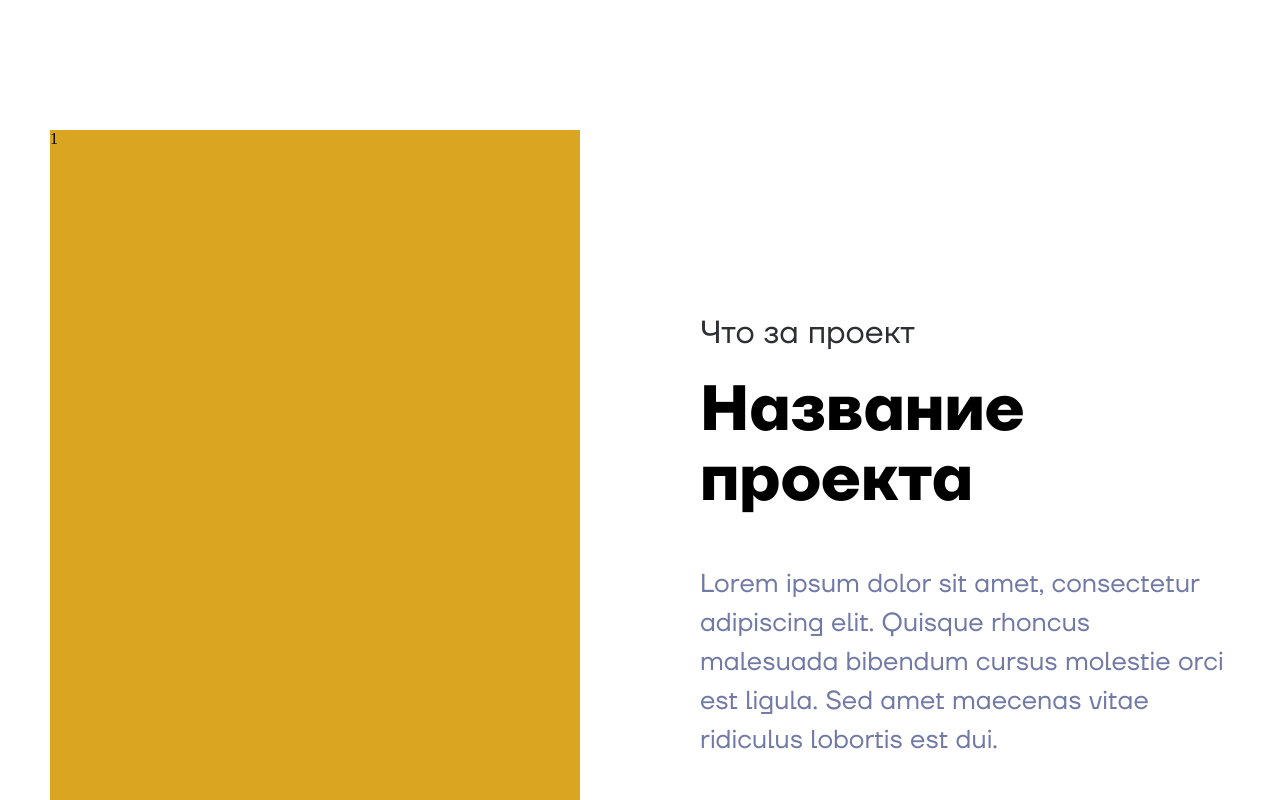
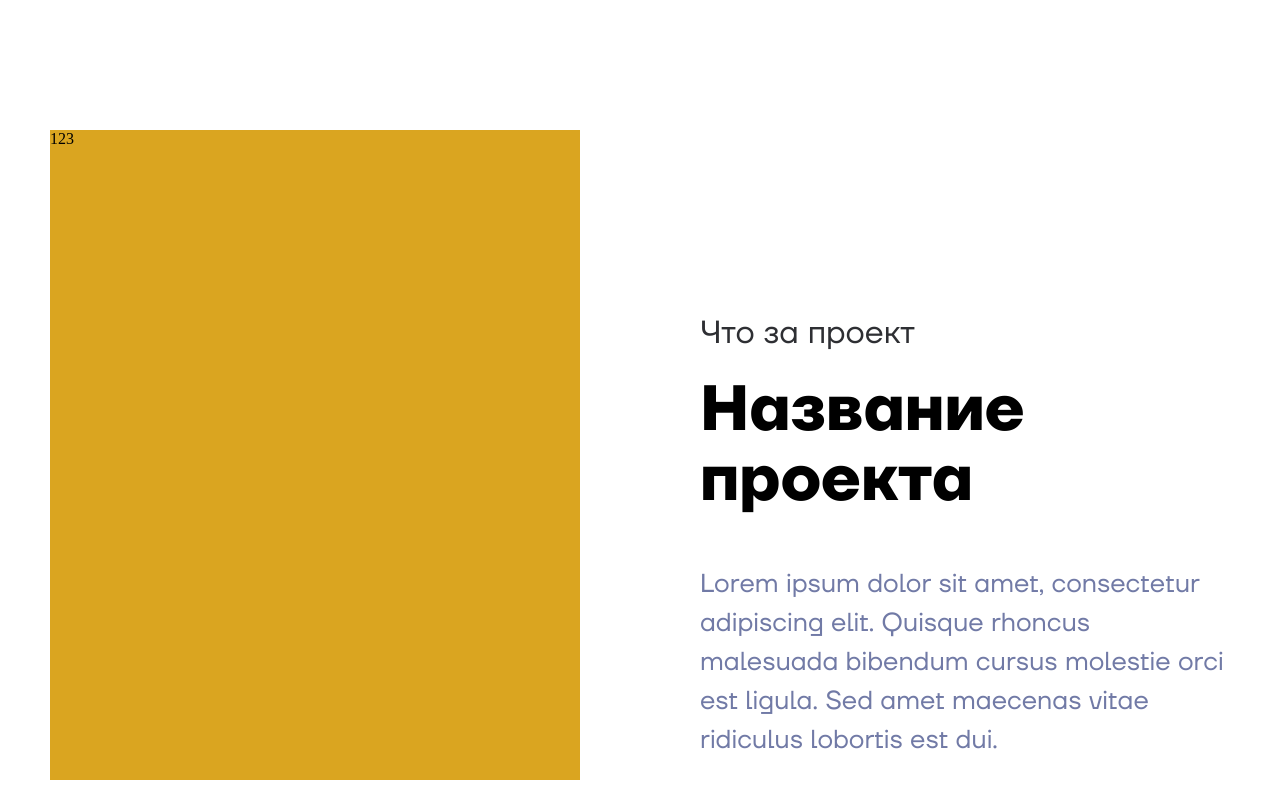
Before and after one commit to SkyGopnik/lab.pics, a Next.js app: page / in a window 1280 px wide. Shown: the part 760-1560 px from the top of the page. Built offline with nearby package versions, Linux system fonts and the light colour scheme.

Commit message:
portfolio

```diff
--- a/components/Pages/MainSection/MainSection.tsx
+++ b/components/Pages/MainSection/MainSection.tsx
@@ -5,7 +5,7 @@ import style from "./MainSection.module.scss";
 export class MainSection extends React.Component {
   render() {
     return (
-      <section className={style.main}>
+      <section id="main-section" className={style.main}>
         <div className={style.rightImg} />
         <div className="container">
           <div className={style.content}>
--- a/components/Pages/PortfolioSection/PortfolioSection.module.scss
+++ b/components/Pages/PortfolioSection/PortfolioSection.module.scss
@@ -9,7 +9,13 @@
     }
 
     .scroll {
-      background-color: goldenrod;
+      position: relative;
+      //background-color: goldenrod;
+      div {
+        height: 650px;
+
+        background-color: goldenrod;
+      }
     }
 
     .list {
--- a/components/Pages/PortfolioSection/PortfolioSection.tsx
+++ b/components/Pages/PortfolioSection/PortfolioSection.tsx
@@ -1,16 +1,50 @@
 import React from "react";
+import { motion } from "framer-motion";
 import Link from "next/link";
 
 import style from './PortfolioSection.module.scss';
 
-export class PortfolioSection extends React.Component {
+interface IProps {}
+
+interface IState {
+  scrollBlock: number
+}
+
+export class PortfolioSection extends React.Component<IProps, IState> {
+  constructor(props) {
+    super(props);
+
+    this.state = {
+      scrollBlock: 0
+    };
+  }
+
+  componentDidMount() {
+    document.addEventListener('scroll', (e) => {
+      const fromY = document.getElementById('main-section').offsetHeight;
+      console.log('----');
+      console.log(document.getElementById('main-section').offsetHeight);
+      console.log(pageYOffset);
+
+      this.setState({
+        scrollBlock: pageYOffset > fromY + 50 ? pageYOffset - fromY + 50 : 0
+      })
+    });
+  }
+
   render() {
+    const { scrollBlock } = this.state;
+
     return (
       <section className={style.portfolio}>
         <div className="container">
           <div className={style.portfolioWrapper}>
-            <div className={style.scroll}>
-              1
+            <div className={style.scroll} onClick={() => this.setState({ scrollBlock: scrollBlock + 50 })}>
+              {/*<motion.div animate={{ y: scrollBlock }}>1</motion.div>*/}
+              <div style={{
+                position: "sticky",
+                top: 90
+              }}>123</div>
             </div>
             <div className={style.list}>
               <div className={style.item}>
--- a/package.json
+++ b/package.json
@@ -8,6 +8,7 @@
     "start": "next start"
   },
   "dependencies": {
+    "framer-motion": "^3.3.0",
     "nan": "^2.14.2",
     "next": "^10.0.0",
     "react": "17.0.1",
--- a/pages/index.tsx
+++ b/pages/index.tsx
@@ -13,6 +13,10 @@ export default class extends React.Component {
         <Header />
         <MainSection />
         <PortfolioSection />
+        <div style={{
+          height: "900px",
+          backgroundColor: "blue"
+        }}>123</div>
       </>
     )
   };
```
Also changed, not shown: 1 other file (tests, documents, lock files or other folders).
